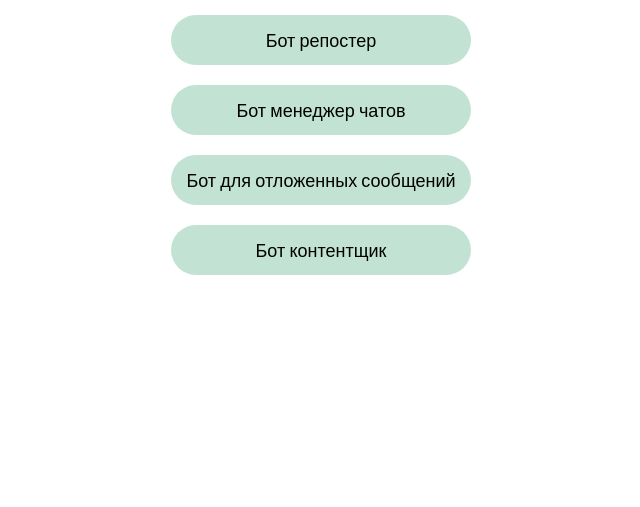
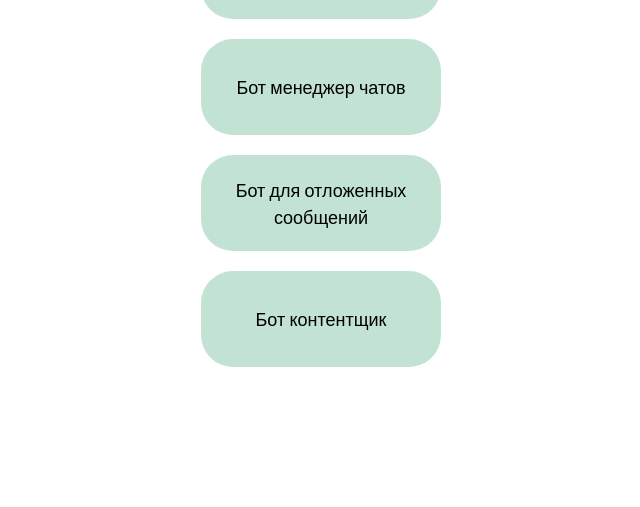
Before and after one commit to bfyd/tgWebPage, a plain HTML site: page index.html in a window 1280 px wide. Shown: the part 309-816 px from the top of the page, without its empty margins (319-959 px from the left). Drawn offline with Linux system fonts and the light colour scheme.

Commit message:
Add files via upload

```diff
--- a/css.css
+++ b/css.css
@@ -6,7 +6,7 @@ body
     background-repeat: no-repeat;
     background-size: cover;
     font-family: Impact, Haettenschweiler, 'Arial Narrow Bold', sans-serif;
-    color: rgb(0, 0, 0);
+    color: rgb(99, 126, 114);
 }
 
 .bots-buttons
@@ -14,8 +14,8 @@ body
     background-color: rgba(173,217,197, 0.74);
     border-radius: 2rem;
     margin: 10px 0;
-    height: 50px;
-    width: 300px;
+    height: 6rem;
+    width: 15rem;
     border: 0px;
     font-family: Impact, Haettenschweiler, 'Arial Narrow Bold', sans-serif;
     color: rgb(0, 0, 0);
@@ -31,6 +31,6 @@ body
 }
 .bots-buttons:hover
 {
-    height: 55px;
-    width: 310px;
+    height: 7rem;
+    width: 16rem;
 }
```
